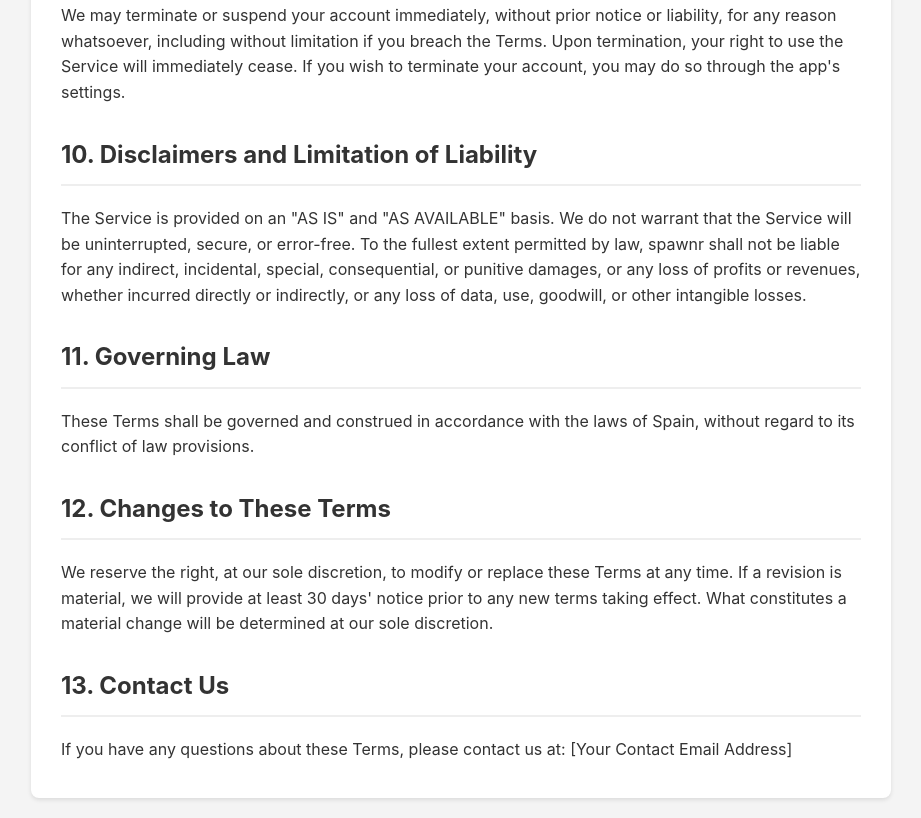
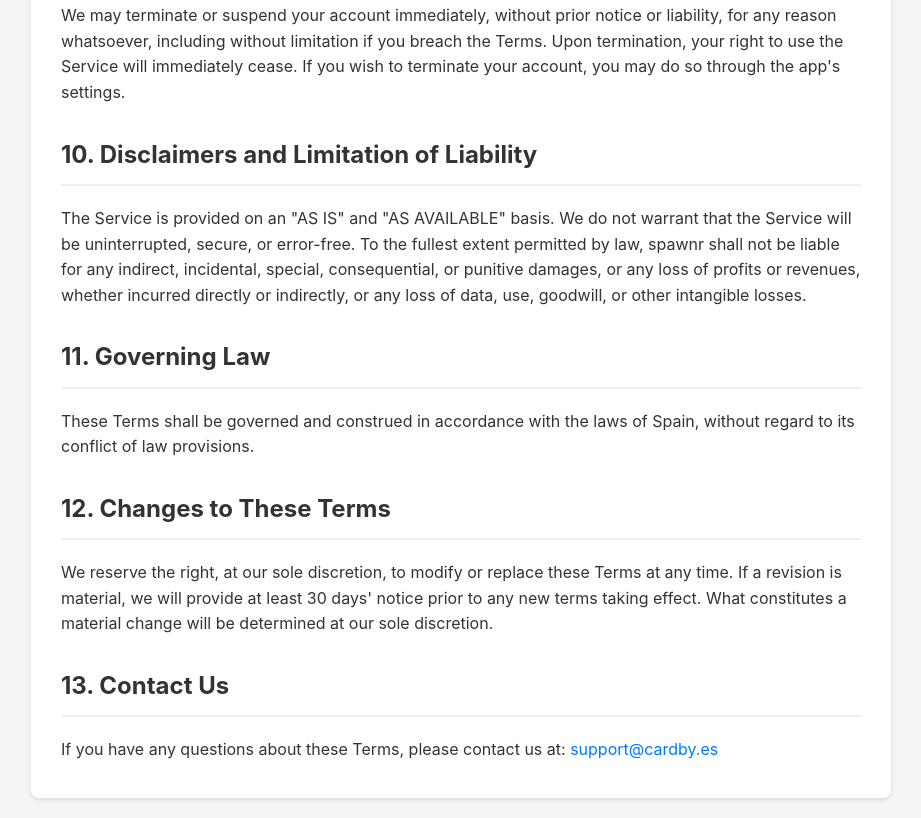
Before and after one commit to devck84/terms-page, a plain HTML site: page index.html in a window 1280 px wide. Shown: the part 2876-3694 px from the top of the page, without its empty margins (179-1100 px from the left). Drawn offline with Linux system fonts and the light colour scheme.

Commit message:
Update index.html

```diff
--- a/index.html
+++ b/index.html
@@ -139,7 +139,7 @@
         <p>We reserve the right, at our sole discretion, to modify or replace these Terms at any time. If a revision is material, we will provide at least 30 days' notice prior to any new terms taking effect. What constitutes a material change will be determined at our sole discretion.</p>
 
         <h2>13. Contact Us</h2>
-        <p>If you have any questions about these Terms, please contact us at: [Your Contact Email Address]</p>
+        <p>If you have any questions about these Terms, please contact us at: <a href="to:support@cardby.es">support@cardby.es</a></p>
     </div>
 </body>
 </html>
```
